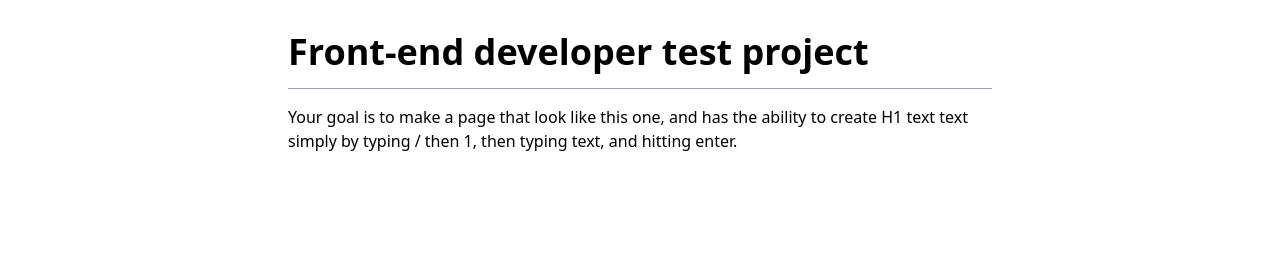
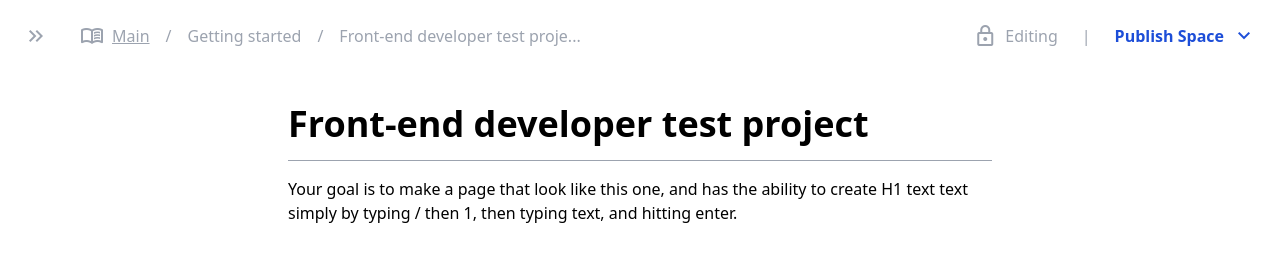
Before and after one commit to Bateyjosue/notion-clone, a website built with Vite: page index.html in a window 1280 px wide. Built offline with nearby package versions, Linux system fonts and the light colour scheme.

Commit message:
feat: design header

```diff
--- a/index.html
+++ b/index.html
@@ -5,8 +5,44 @@
     <link rel="icon" type="image/svg+xml" href="/vite.svg" />
     <meta name="viewport" content="width=device-width, initial-scale=1.0" />
     <title>Notion Clone</title>
+    <link
+      rel="stylesheet"
+      href="https://fonts.googleapis.com/css2?family=Material+Symbols+Outlined:opsz,wght,FILL,GRAD@20..48,100..700,0..1,-50..200"
+    />
   </head>
   <body class="flex flex-col">
+    <header class="flex justify-between p-6 text-gray-400">
+      <div class="flex items-center justify-center gap-8">
+        <span class="material-symbols-outlined"
+          >keyboard_double_arrow_right</span
+        >
+        <ul class="flex items-center justify-center gap-4">
+          <li class="flex items-center gap-2">
+            <span class="material-symbols-outlined">menu_book</span>
+            <span class="underline">Main</span>
+          </li>
+          <li>/</li>
+          <li>Getting started</li>
+          <li>/</li>
+          <li>Front-end developer test proje...</li>
+        </ul>
+      </div>
+      <div class="flex items-center justify-center">
+        <ul class="flex gap-6">
+          <li class="flex items-center justify-center gap-2">
+            <span class="material-symbols-outlined">lock</span>
+            <span>Editing</span>
+          </li>
+          <li>|</li>
+          <li
+            class="flex items-center justify-center gap-2 font-bold text-blue-700"
+          >
+            <span>Publish Space</span>
+            <span class="material-symbols-outlined">expand_more</span>
+          </li>
+        </ul>
+      </div>
+    </header>
     <section class="grow-0">
       <div class="wrapper">
         <h1 class="text-4xl font-bold border-b-[1px] border-gray-400 py-4 my-4">
```
